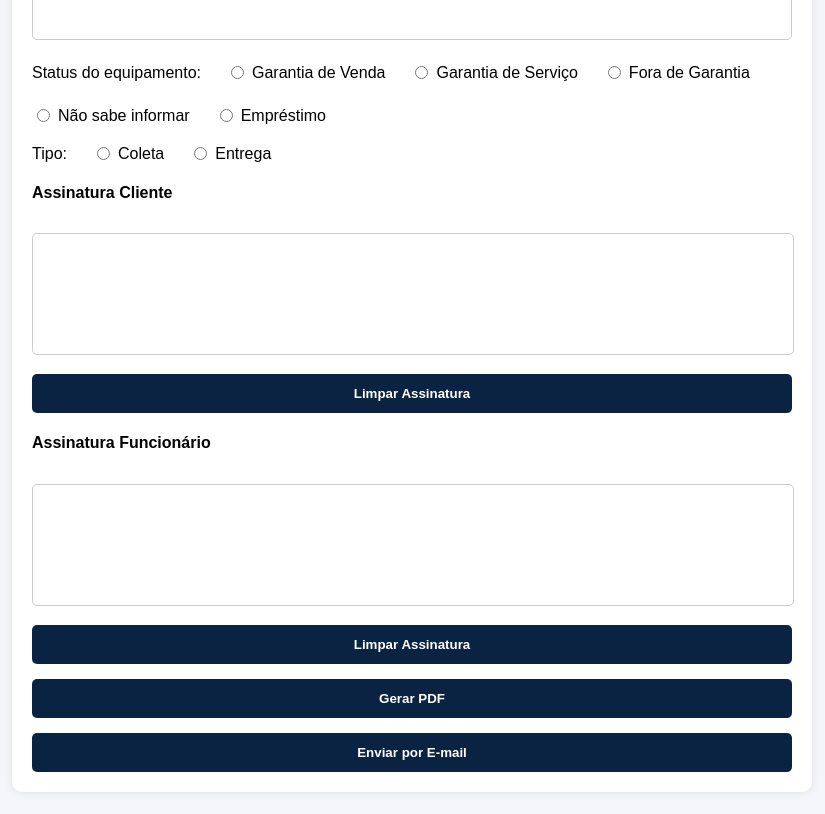
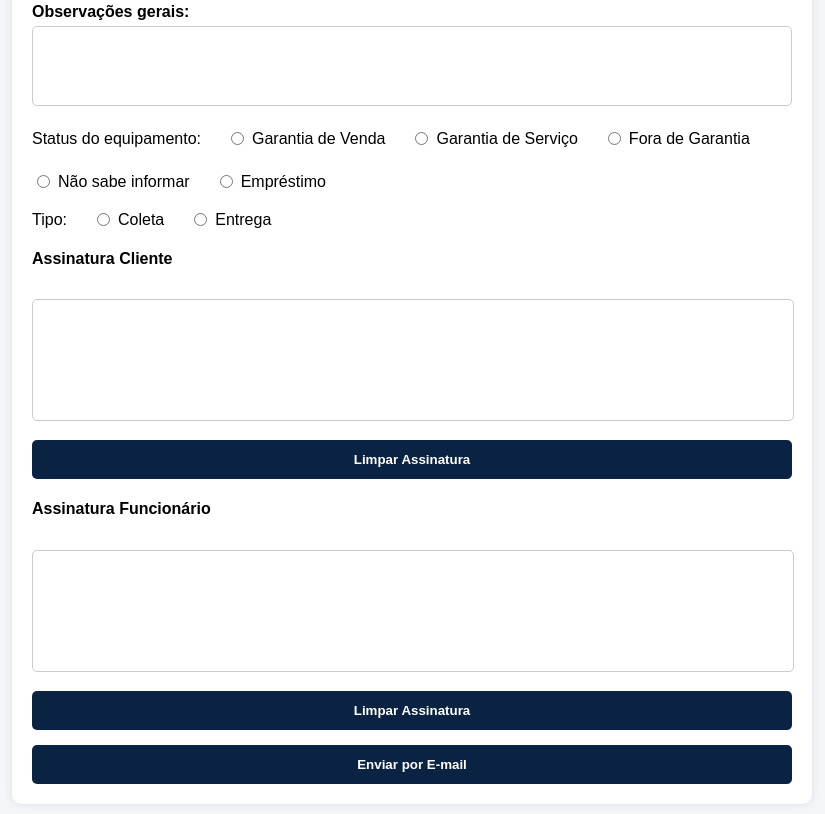
Before and after one commit to assistencia0136-dot/registro-form, a plain HTML site: page index.html in a window 1280 px wide. Shown: the part 917-1731 px from the top of the page, without its empty margins (228-1053 px from the left). Drawn offline with nearby package versions, Linux system fonts and the light colour scheme.

Commit message:
Update index.html

```diff
--- a/index.html
+++ b/index.html
@@ -4,8 +4,6 @@
 <meta charset="UTF-8">
 <meta name="viewport" content="width=device-width, initial-scale=1.0">
 <title>Registro Coleta e Entrega</title>
-<script src="https://cdn.jsdelivr.net/npm/jspdf@2.5.1/dist/jspdf.umd.min.js"></script>
-<script src="https://cdn.jsdelivr.net/npm/jspdf-autotable"></script>
 <script src="https://cdn.jsdelivr.net/npm/signature_pad@4.0.0/dist/signature_pad.umd.min.js"></script>
 <style>
 body { font-family: Arial,sans-serif; padding:10px; background:#f5f6fa; max-width:800px; margin:0 auto; }
@@ -35,6 +33,9 @@ legend { font-weight:bold; color:#0A2342; padding:0 10px; }
 
 <label>Cliente:</label>
 <input type="text" id="cliente">
+
+<label>E-mail do Cliente:</label>
+<input type="email" id="email_cliente" placeholder="cliente@exemplo.com">
 
 <label>Equipamento/Fabricante/Modelo/Nº Série:</label>
 <textarea id="equipamento"></textarea>
@@ -87,7 +88,6 @@ legend { font-weight:bold; color:#0A2342; padding:0 10px; }
 <canvas id="signature-staff" class="signature-box"></canvas>
 <button type="button" onclick="clearSignature('staff')">Limpar Assinatura</button>
 
-<button type="button" onclick="generatePDF()">Gerar PDF</button>
 <button type="button" onclick="sendFormSubmit()">Enviar por E-mail</button>
 </div>
 
@@ -114,64 +114,13 @@ window.addEventListener('resize', function(){
 });
 function clearSignature(type){ if(type==='client') padClient.clear(); if(type==='staff') padStaff.clear(); }
 
-// Gerar PDF (opcional)
-function generatePDF(){
-    const { jsPDF } = window.jspdf;
-    const doc = new jsPDF('p','mm','a4');
-    const pageWidth = doc.internal.pageSize.getWidth();
-    const margin = 15;
-    const maxWidth = pageWidth - 2*margin;
-    let y = 20;
-    function addText(text,x,y,maxWidth,fontsize=10){
-        doc.setFontSize(fontsize);
-        const lines = doc.splitTextToSize(text,maxWidth);
-        doc.text(lines,x,y);
-        return lines.length*(fontsize/3);
-    }
-    function addSection(title,value){
-        doc.setFontSize(11);
-        doc.setFillColor(0,102,60);
-        doc.setTextColor(255,255,255);
-        doc.rect(margin,y,maxWidth,6,'F');
-        doc.text(title,margin+2,y+4);
-        y+=8;
-        doc.setFillColor(240,240,240);
-        doc.setTextColor(0,0,0);
-        const textHeight = addText(value,margin+2,y,maxWidth-4);
-        doc.rect(margin,y,maxWidth,textHeight+4,'S');
-        y+=textHeight+6;
-    }
-    addSection("Cliente",document.getElementById("cliente").value);
-    addSection("Equipamento",document.getElementById("equipamento").value);
-    addSection("Observações",document.getElementById("obs_inspecao").value);
-    addSection("Acessórios",document.getElementById("acessorios").value);
-    addSection("Defeitos",document.getElementById("defeitos").value);
-    addSection("Observações Gerais",document.getElementById("observacoes").value);
+function sendFormSubmit(){
+    const emailCliente = document.getElementById("email_cliente").value;
+    if(!emailCliente){ alert("Por favor, digite o e-mail do cliente."); return; }
 
-    if(!padClient.isEmpty()){
-        const imgClient = padClient.toDataURL();
-        doc.text("Assinatura do Cliente:",15,y);
-        doc.addImage(imgClient,"PNG",15,y+5,80,25);
-        y+=35;
-    }
-    if(!padStaff.isEmpty()){
-        const imgStaff = padStaff.toDataURL();
-        doc.text("Assinatura do Funcionário:",15,y);
-        doc.addImage(imgStaff,"PNG",15,y+5,80,25);
-        y+=35;
-    }
-
-    const cliente = document.getElementById("cliente").value || "SemCliente";
-    const tipo = document.querySelector('input[name="tipo"]:checked')?.value || "Registro";
-    const hoje = new Date().toISOString().slice(0,10);
-    doc.save(`${tipo}_${hoje}_${cliente}.pdf`.replace(/ /g,"_"));
-}
-
-// Enviar formulário via Formsubmit com assinaturas como imagem e CC
-function sendFormSubmit(){
     const form = document.createElement("form");
     form.method="POST";
-    form.action="https://formsubmit.co/seuemail@dominio.com"; // substitua pelo seu email real
+    form.action=`https://formsubmit.co/${emailCliente}`;
 
     // Campos de texto
     const fields = ["cliente","equipamento","obs_inspecao","acessorios","defeitos","observacoes"];
```
